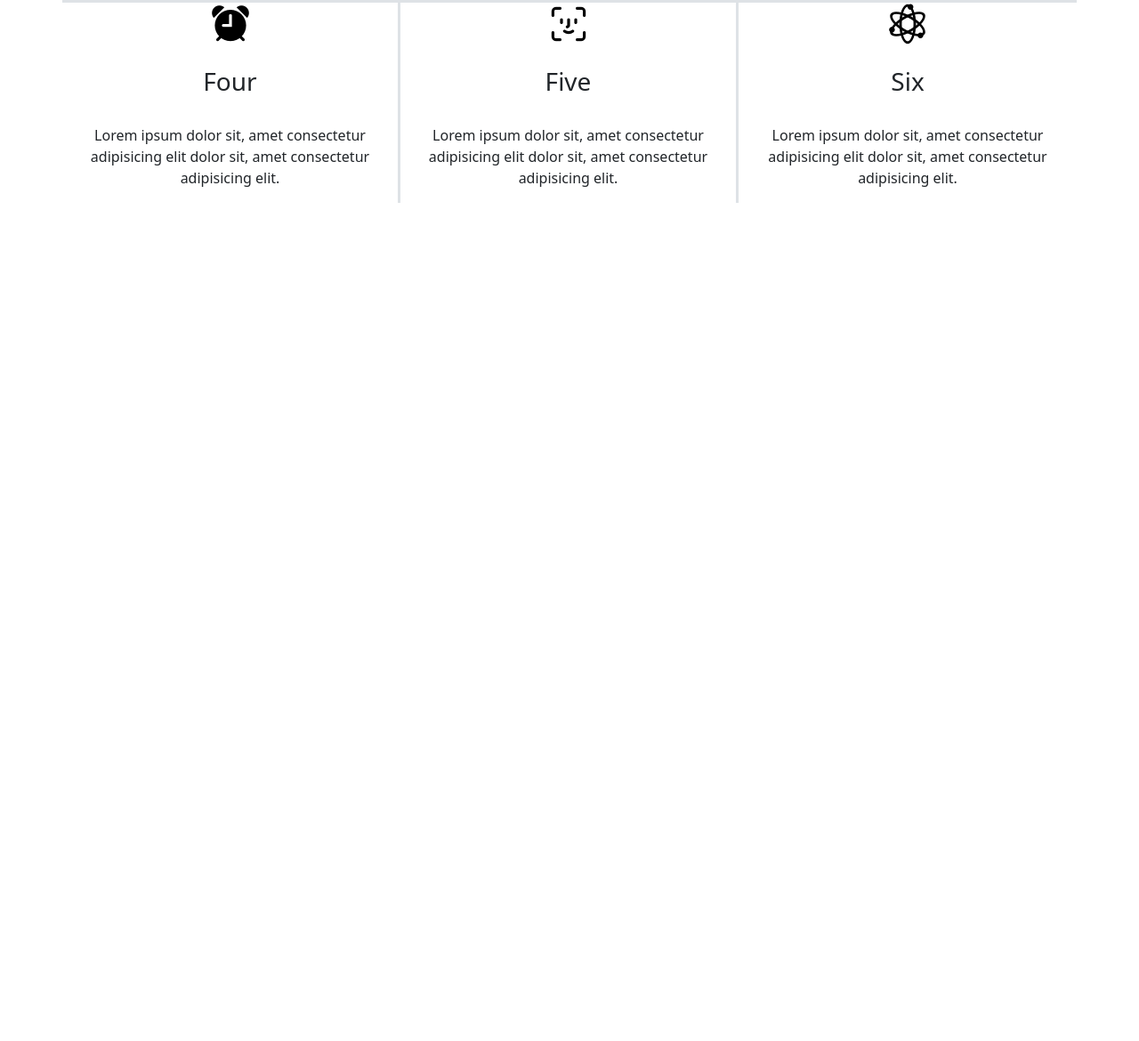
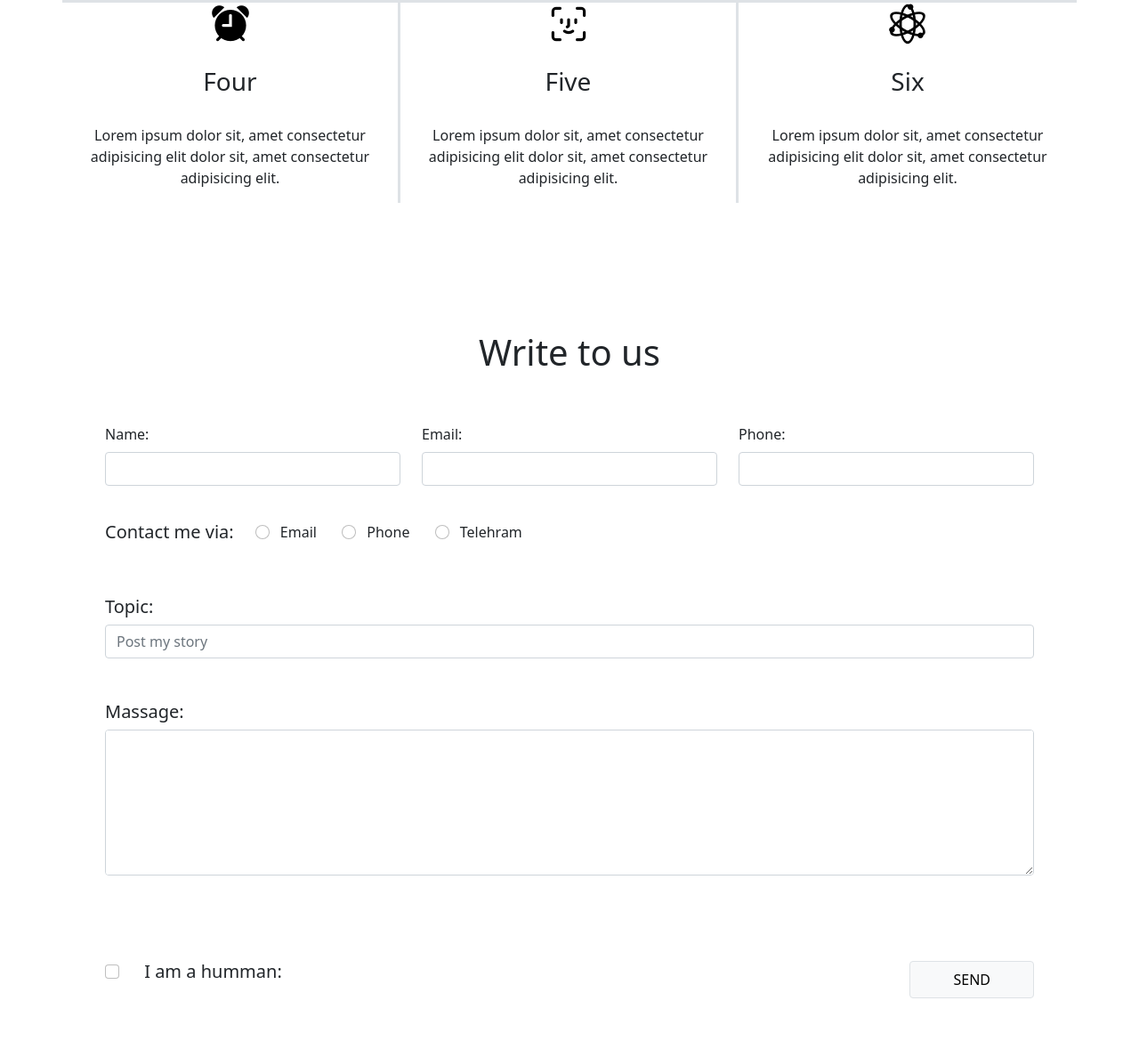
Before and after one commit to VladSalamaha/Lesson24, a plain HTML site: page index.html in a window 1280 px wide. Shown: the part 2195-3365 px from the top of the page at 89% size. Before the commit the page ends 2471 px from the top, so only its background shows below. Drawn offline with Linux system fonts and the light colour scheme.

Commit message:
add write to us

```diff
--- a/css/style.css
+++ b/css/style.css
@@ -10,3 +10,14 @@ a{
 .ggg{
     padding-top: 0px;
 }
+.fff col{
+
+}
+@media(max-width:1000px){
+ .ggg{
+     border:3px white;
+ }
+}
+
+.heightooo{ font-size: 100px;
+}
--- a/index.html
+++ b/index.html
@@ -129,8 +129,8 @@
 
     <div class="LINE5 container pb-5">
       <h1 class="text-center p-5">Features</h1>
-      <div class="row">
-        <div class="col col-12 col-sm-6 col-lg-4 text-center border-end border-bottom border-3 ">
+      <div class="row fff">
+        <div class="col col-12 col-sm-6 col-lg-4 text-center border-end border-bottom border-3 ggg">
           <img src="./img/airplane-48.png" alt="#">
           <h3 class="p-4">One</h3>
           <p>Lorem ipsum dolor sit, amet consectetur adipisicing elit dolor sit, amet consectetur adipisicing elit.</p>
@@ -146,8 +146,8 @@
           <p>Lorem ipsum dolor sit, amet consectetur adipisicing elit dolor sit, amet consectetur adipisicing elit.</p>
         </div>
       </div>
-      <div class="row">
-        <div class="col col-12 col-sm-6 col-lg-4 text-center border-end border-3">
+      <div class="row fff">
+        <div class="col col-12 col-sm-6 col-lg-4 text-center border-end border-3 ">
           <img src="./img/alarm_clock-48.png" alt="#">
           <h3 class="p-4">Four</h3>
           <p>Lorem ipsum dolor sit, amet consectetur adipisicing elit dolor sit, amet consectetur adipisicing elit.</p>
@@ -164,6 +164,65 @@
         </div>
       </div>
     </div>
+
+
+    <div class="LINE6 container p-5 pb-2">
+      <h1 class="p-5 text-center">Write to us</h1>
+      <div class="row">
+        <div class="mb-3 col col-12 col-sm-4">
+          <label for="exampleInputEmail1" class="form-label">Name:</label>
+          <input type="email" class="form-control" id="exampleInputEmail1" aria-describedby="emailHelp">
+        </div>
+        <div class="mb-3 col col-12 col-sm-4">
+          <label for="exampleInputEmail1" class="form-label">Email:</label>
+          <input type="email" class="form-control" id="exampleInputEmail1" aria-describedby="emailHelp">
+        </div>
+        <div class="mb-3 col col-12 col-sm-4">
+          <label for="exampleInputEmail1" class="form-label">Phone:</label>
+          <input type="email" class="form-control" id="exampleInputEmail1" aria-describedby="emailHelp">
+        </div>
+      </div>
+    </div>
+    <div class="LINE7 container p-5 pt-3">
+      <div class="d-flex">
+        <h5 class="pe-4">Contact me via:</h5>
+        <form action="#">
+        <input class="form-check-input" type="radio" name="flexRadioDefault" id="flexRadioDefault1">
+        <label for="#" class="ps-2 pe-4">Email</label>
+        <input class="form-check-input" type="radio" name="flexRadioDefault" id="flexRadioDefault1">
+        <label for="#" class="ps-2 pe-4">Phone</label>
+        <input class="form-check-input" type="radio" name="flexRadioDefault" id="flexRadioDefault1">
+        <label for="#" class="ps-2 pe-4">Telehram</label>
+      </form>
+      </div>
+    </div>
+
+    <div class="LINE8 container p-5 pt-1">
+      <h5>Topic:</h5>
+      <input type="email" class="form-control" placeholder="Post my story" id="exampleInputEmail1" aria-describedby="emailHelp">
+    </div>
+
+    <div class="LINE9 container p-5 pt-0">
+      <h5>Massage:</h5>
+      <div class="form-floating heightooo">
+        <textarea class="form-control heightooo" placeholder="Leave a comment here" id="floatingTextarea"></textarea>
+      </div>
+    </div>
+
+    <div class="LINE9 container p-5 d-flex justify-content-between">
+      <div>
+        <input class="form-check-input" type="checkbox" value="" id="flexCheckDefault">
+  <label class="form-check-label" for="flexCheckDefault">
+    <h5 class="ps-4">I am a humman:<h5>
+  </label>
+      </div>
+
+    <a href="#">
+      <button type="button" class="btn btn-light border p-5 pt-2 pb-2">SEND</button>
+    </a>
+
+
+    </div>
     <!-- main -->
 </body>
 </html>
```
